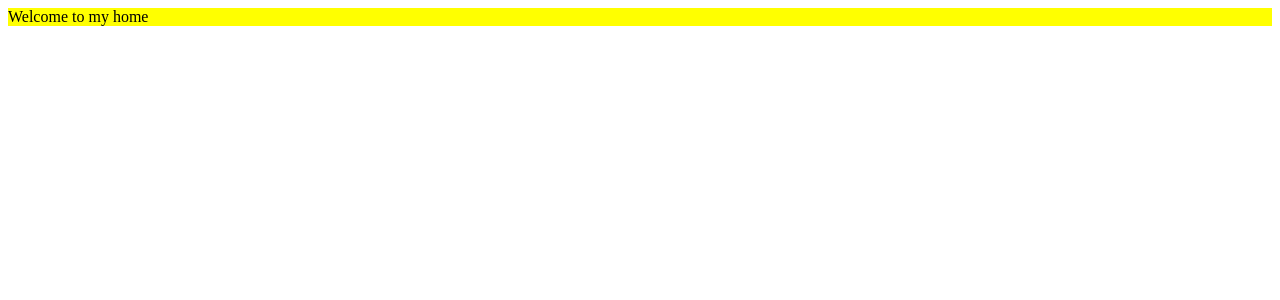
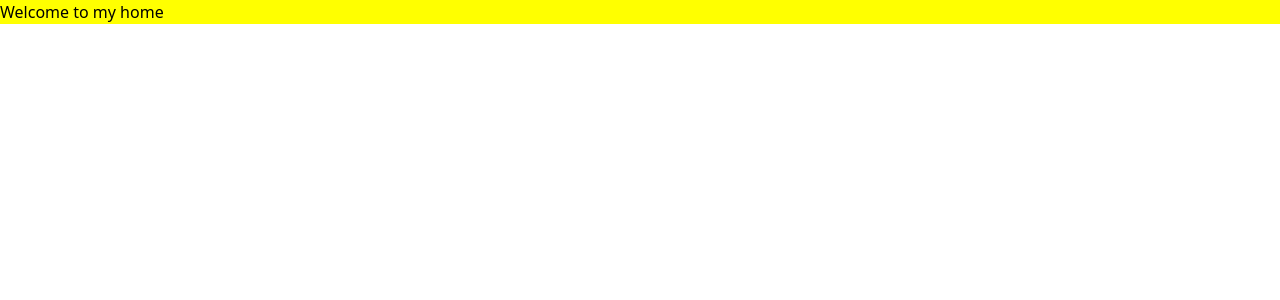
Before and after one commit to khoale9098/alfafly, a Next.js app: page / in a window 1280 px wide. Shown: the top 300 px of the page. Built offline with nearby package versions, Linux system fonts and the light colour scheme.

Commit message:
init postcss

```diff
--- /dev/null
+++ b/assets/base.css
@@ -0,0 +1,3 @@
+.layout {
+  background: rebeccapurple;
+}
--- /dev/null
+++ b/assets/chrome-bug.css
@@ -0,0 +1,3 @@
+body.loading * {
+  transition: none !important;
+}
--- a/assets/chrome-bug.scss
+++ /dev/null
@@ -1,12 +0,0 @@
-/**
- * Chrome has a bug with transitions on load since 2012!
- *
- * To prevent a "pop" of content, you have to disable all transitions until
- * the page is done loading.
- *
- * https://lab.laukstein.com/bug/input
- * https://twitter.com/timer150/status/1345217126680899584
- */
- body.loading * {
-  transition: none !important;
-}
--- /dev/null
+++ b/assets/main.css
@@ -0,0 +1,6 @@
+@tailwind base;
+@import './base.css';
+
+@tailwind components;
+
+@tailwind utilities;
--- a/assets/main.scss
+++ /dev/null
@@ -1 +0,0 @@
-@import './base.scss', './chrome-bug.scss'
--- a/components/common/Layout/Layout.tsx
+++ b/components/common/Layout/Layout.tsx
@@ -1,5 +1,5 @@
 import { FC } from 'react'
-import s from './Layout.module.scss'
+import s from './Layout.module.css'
 
 const Layout: FC = ({ children }) => {
   return <div className={s.layout}>{children}</div>
--- a/pages/_app.tsx
+++ b/pages/_app.tsx
@@ -1,4 +1,6 @@
-import '@assets/main.scss'
+import '@assets/main.css'
+import '@assets/chrome-bug.css'
+
 import { FC, useEffect } from 'react'
 import type { AppProps } from 'next/app'
 
--- /dev/null
+++ b/postcss.config.js
@@ -0,0 +1,19 @@
+module.exports = {
+  plugins: [
+    'tailwindcss',
+    'postcss-nesting',
+    'postcss-flexbugs-fixes',
+    [
+      'postcss-preset-env',
+      {
+        autoprefixer: {
+          flexbox: 'no-2009',
+        },
+        stage: 3,
+        features: {
+          'custom-properties': false,
+        },
+      },
+    ],
+  ],
+}
--- /dev/null
+++ b/tailwind.config.js
@@ -0,0 +1,15 @@
+module.exports = {
+  purge: ['./components/**/*.{js,ts,jsx,tsx}', './pages/**/*.{js,ts,jsx,tsx}'],
+  darkMode: false,
+  theme: {
+    extend: {
+      colors: {
+        'accent-1': '#333',
+      },
+    },
+  },
+  variants: {
+    extend: {},
+  },
+  plugins: [],
+}
```
Also changed, not shown: package.json (+12 -3 lines), assets/base.scss (deleted), components/common/Layout/Layout.module.css (renamed from components/common/Layout/Layout.module.scss), 1 other file (tests, documents, lock files or other folders).
